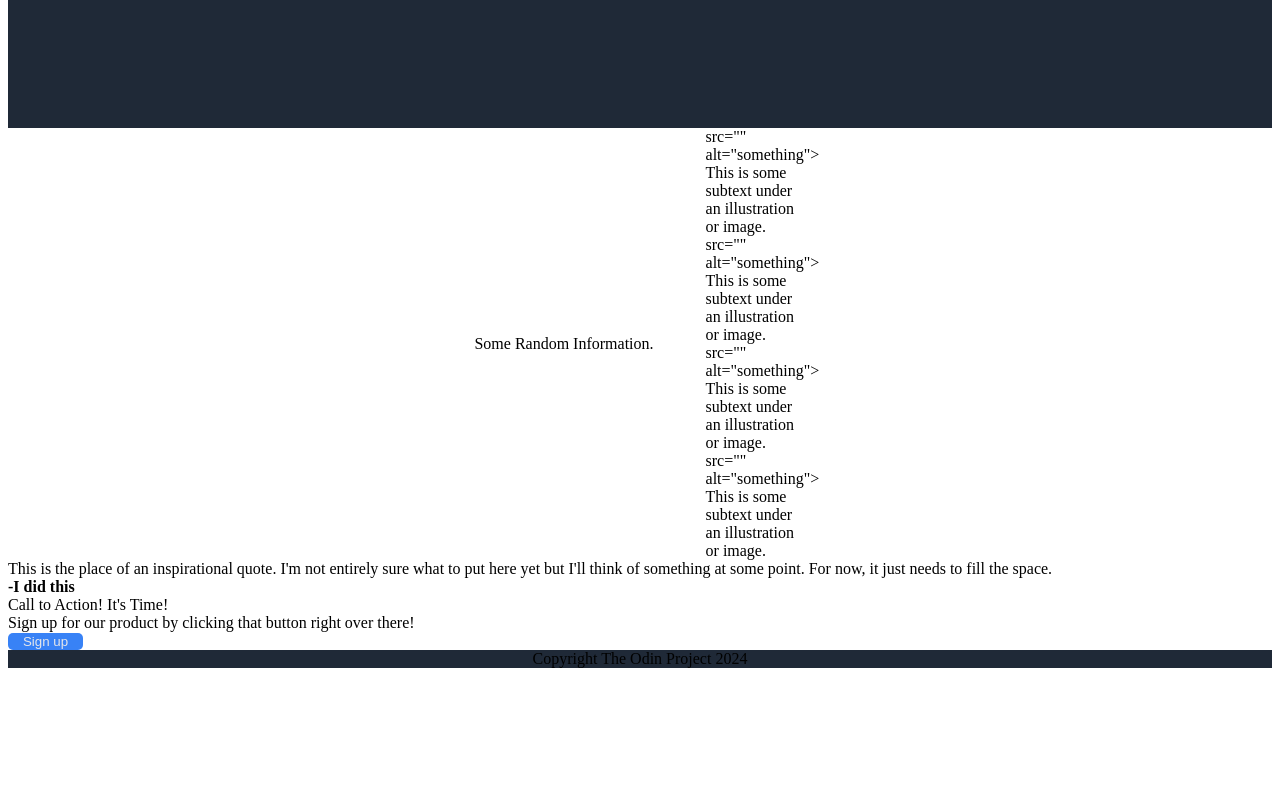
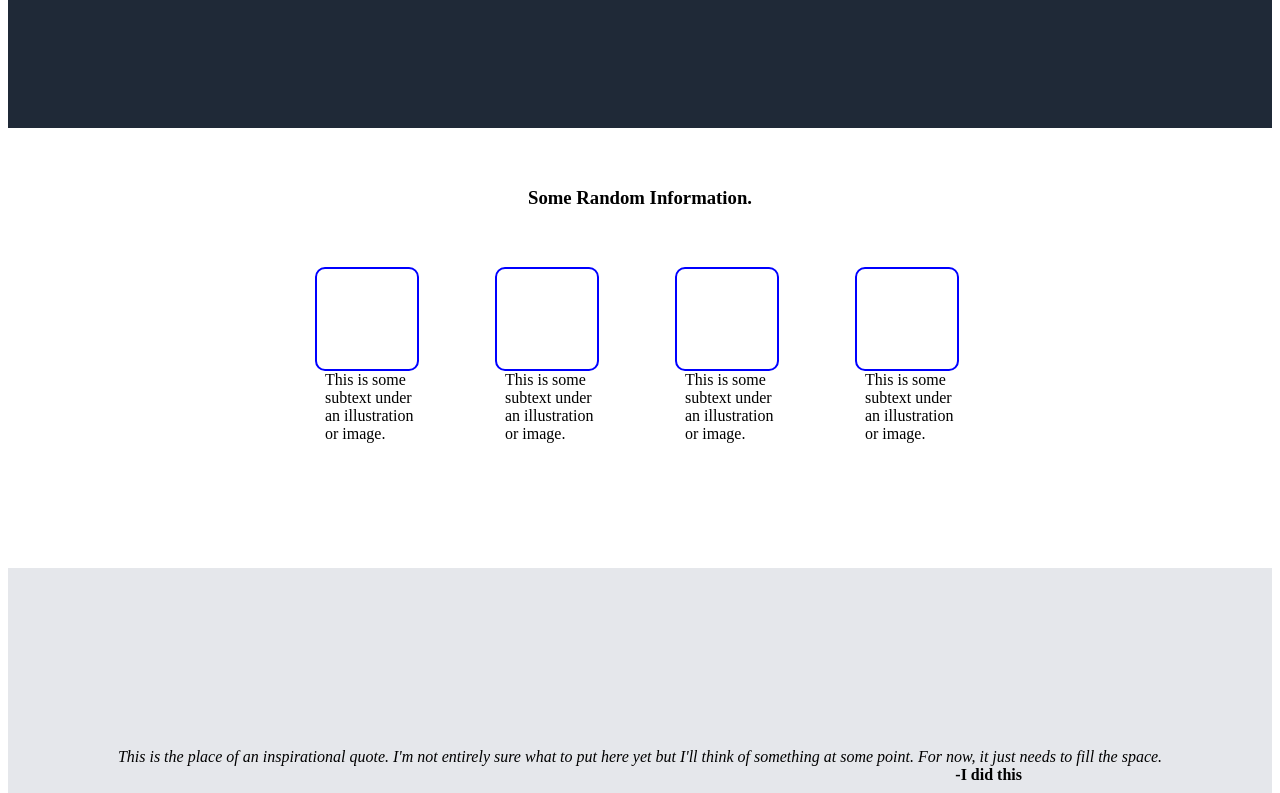
Before and after one commit to K-N9N3-X/Landing-Page, a plain HTML site: page index.html in a window 1280 px wide. Shown: the part 347-1140 px from the top of the page. Before the commit the page ends 1023 px from the top, so only its background shows below. Drawn offline with Linux system fonts and the light colour scheme.

Commit message:
Add third and fourth container and style.

```diff
--- a/index.html
+++ b/index.html
@@ -27,37 +27,37 @@
 
     <div class="second-container">
         <div class="second-title">
-            Some Random Information.
+           <h3> Some Random Information.</h3>
         </div>
         <div class="horizontal-boxes">
             <div class="info">
-                <div> src="" alt="something"></div>
+                <div class="box"> </div>
                 <div class="text">This is some subtext under an illustration or image.</div>
             </div>
             <div class="info">
-                <div> src="" alt="something"></div>
+                <div class="box"> </div>
                 <div class="text">This is some subtext under an illustration or image.</div>
             </div>
             <div class="info">
-                <div> src="" alt="something"></div>
+                <div class="box"> </div>
                  <div class="text">This is some subtext under an illustration or image.</div>
             </div>
             <div class="info">
-                <div> src="" alt="something"></div>
-                <div class="text">This is some subtext under an illustration or image.</div>
+                <div class="box"> </div>
+                <div class="text"> This is some subtext under an illustration or image.</div>
             </div>
         </div>
     </div>
     <div class="third-container">
-        <div class="inspirational quote">
-            This is the place of an inspirational quote. I'm not entirely sure what to put here yet but I'll think of something at some point. For now, it just needs to fill the space.
-        </div>
-        <div><strong>-I did this </strong></div>
+        <div class="inspirational-quote">
+            <em>This is the place of an inspirational quote. I'm not entirely sure what to put here yet but I'll think of something at some point. For now, it just needs to fill the space.</em>
+         </div>
+            <div class="written-by"><strong>-I did this </strong></div>
     </div>
     <div class="fourth-container">
-        <div class="blue box">
-            <div class="call to">Call to Action! It's Time!</div>
-            <div class="sign up">Sign up for our product by clicking that button right over there!</div>
+        <div class="blue-box">
+            <div class="call-to">Call to Action! It's Time!</div>
+            <div class="sign-up">Sign up for our product by clicking that button right over there!</div>
             <div><button>Sign up</button></div>
 
         </div>
--- a/styles.css
+++ b/styles.css
@@ -66,13 +66,86 @@ img {
     text-align: center;
 }
 
-.second-container {
+.second-title {
     display: flex;
+    flex-direction: column;
     justify-content: center;
     align-items: center;
     gap: 52px;
+    margin-top: 40px;
+    margin-bottom: 40px;
 }
 
-.info {
-    max-width: 100px;
+.second-container {
+    height: 400px;
 }
+
+.horizontal-boxes {
+    display: flex;
+    flex-direction: row;
+    margin-left: 80px;
+    margin-right: 80px;
+    justify-content: center;
+    align-items: center;
+    gap: 70px;
+    flex-shrink: 1;
+}
+
+.box {
+    display: flex;
+    flex-wrap: wrap;
+    border: 2px solid blue;
+    height: 100px;
+    width: 100px;
+    border-radius: 10px;
+}
+.text {
+    width: 100px;
+    margin-left: 10px;
+    margin-bottom: 60px;
+}
+.third-container {
+    display: flex;
+    flex-direction: column;
+    height: 400px;
+    background-color: #E5E7EB;
+}
+.inspirational-quote {
+    display: flex;
+    margin-top: 180px;
+    margin-left: 80px;
+    margin-right: 80px;
+    justify-content: center;
+    align-items: center;
+    font-size: 36px light italic #1f2937;
+}
+.written-by {
+    display: flex;
+    gap: 10px;
+    justify-content: end;
+    align-items: end;
+    margin-right: 250px;
+}
+.fourth-container {
+    height: 200px;
+}
+.blue-box {
+    display: flex;
+    flex-direction: column;
+    height: 100px;
+    margin-top: 100px;
+    margin-left: 150px;
+    margin-right: 150px;
+    background-color: #3882F6;
+    border-radius: 5px;
+}
+.call-to {
+    color: white;
+    margin-left: 80px;
+    justify-content: center;
+}
+
+.footer {
+    height: 80px;
+    color: white;
+}
```
